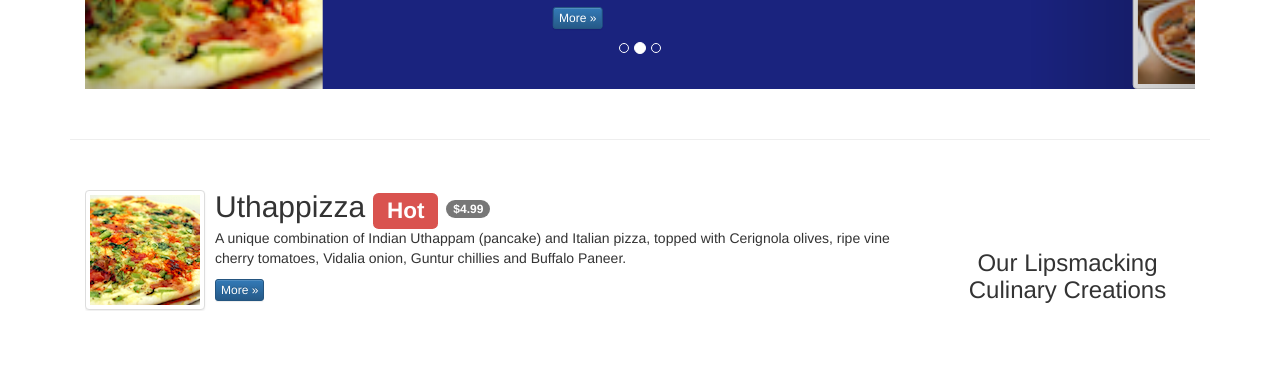
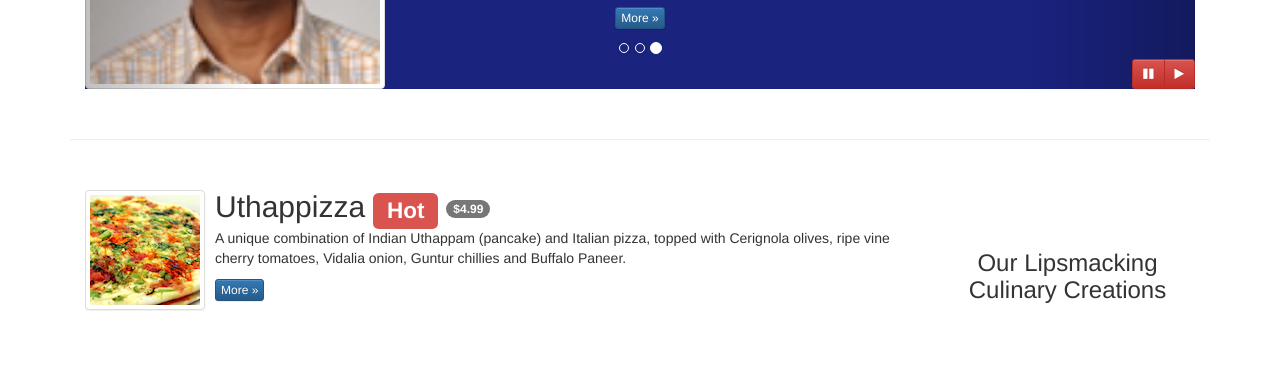
Before and after one commit to jenndhemus/conFusion, a plain HTML site: page index.html in a window 1280 px wide. Shown: the part 720-1100 px from the top of the page. Drawn offline with nearby package versions, Linux system fonts and the light colour scheme.

Commit message:
added JQUERY  script to control carousel buttons

```diff
--- a/css/mystyles.css
+++ b/css/mystyles.css
@@ -125,3 +125,12 @@ left: 0;
 min-height: 300px;
 
 }
+
+#carouselButtons {
+
+right:0px;
+
+position: absolute;
+
+bottom: 0px;
+}
--- a/index.html
+++ b/index.html
@@ -367,8 +367,17 @@
                     <span class="sr-only">Next</span>
                 </a>
 
+                <!--Play and Pause Buttons-->
+                <div class="btn-group" id="carouselButtons">
+                    <button class="btn btn-danger btn-sm" id="carousel-pause">
+                      <span class="fa fa-pause" aria-hidden="true"></span>
+                    </button>
+                    <button class="btn btn-danger btn-sm" id="carousel-play">
+                      <span class="fa fa-play" aria-hidden="true"></span>
+                    </button>
+                </div>
+               </div> <!---end of carousel container-->
 
-               </div> <!---end of carousel container-->
         </div> <!--end of col-->
       </div> <!--end of row-->
 
@@ -551,6 +560,18 @@
          });
     </script>
 
+      <script>
+        $(document).ready(function(){
+            $("#mycarousel").carousel( { interval: 2000 } );
+                          $("#carousel-pause").click(function(){
+                $("#mycarousel").carousel('pause');
+            });
+                        $("#carousel-play").click(function(){
+                $("#mycarousel").carousel('cycle');
+            });
+        });
+    </script>
+
 </body>
 
 </html>
```
